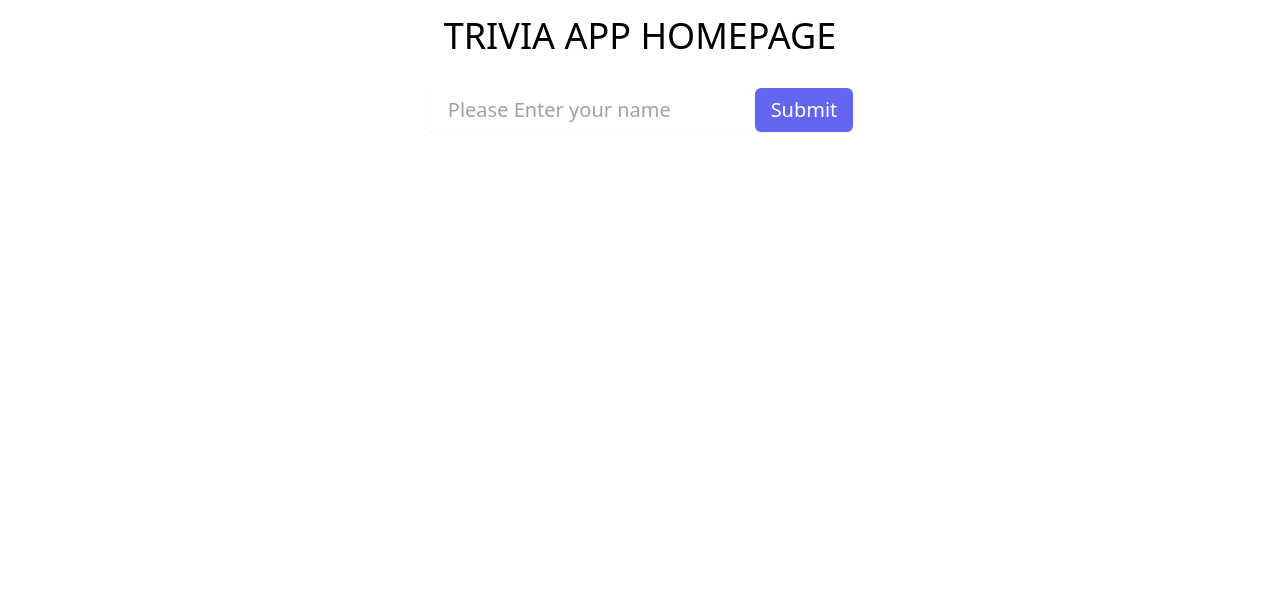
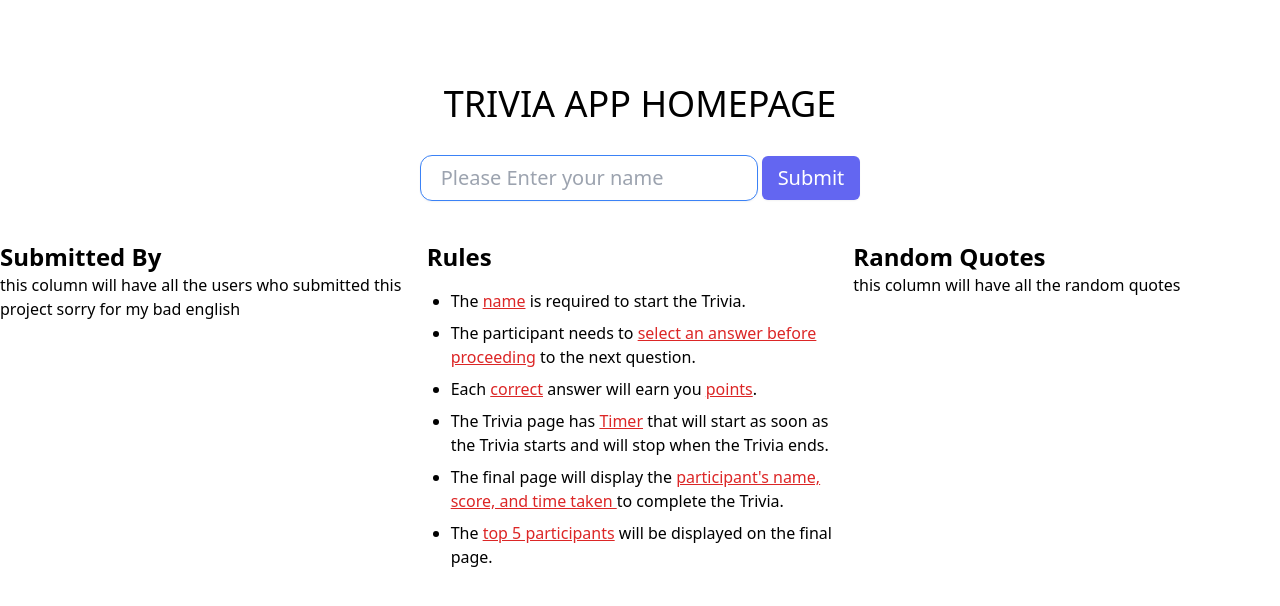
Before and after one commit to ayush475/trivia, a React (Vite) app in the folder frontend/: page / in a window 1280 px wide. Shown: the top 606 px of the page. Built offline with nearby package versions, Linux system fonts and the light colour scheme.

Commit message:
new changes stable added

```diff
--- a/frontend/src/components/Final.jsx
+++ b/frontend/src/components/Final.jsx
@@ -83,7 +83,10 @@ const Final = () => {
   ))}
 </div>
 
-      <span className="pt-4 mt-9 text-xl font-semibold text-align-center">Return to Homepage? <Link to='/'>here</Link> </span>
+<span className="pt-4 mt-9 text-xl font-semibold text-center">
+  Return to Homepage? <Link to="/" className="text-blue-500 hover:underline">here</Link>
+</span>
+
     </div>
   );
 };
--- a/frontend/src/components/Homepage.jsx
+++ b/frontend/src/components/Homepage.jsx
@@ -1,5 +1,5 @@
-import React,{useState} from 'react'
-import { BrowserRouter as Router, Route } from 'react-router-dom'
+import React, { useState } from "react";
+import { BrowserRouter as Router, Route } from "react-router-dom";
 
 const Homepage = () => {
   const [name, setName] = useState("");
@@ -10,23 +10,68 @@ const Homepage = () => {
     // Redirect to the next page with the user's name
     window.location.href = `/trivia?name=${name}`;
   };
+
   return (
-    <div className="container mx-auto mt-4">
+    <div className="container mx-auto mt-10 py-11">
       <h1 className="text-4xl text-center">TRIVIA APP HOMEPAGE</h1>
 
       <form onSubmit={handleSubmit} className="mt-4 text-center justify-center">
         <input
           type="text"
-        placeholder=" Please Enter your name"
+          placeholder="Please Enter your name"
           value={name}
           onChange={(event) => setName(event.target.value)}
-        className="rounded-md shadow-sm border-gray-300 focus:border-indigo-300 focus:ring-indigo-300 focus:ring-offset-2 focus:outline-none py-2 px-4 text-xl"
+          className="rounded-xl shadow-sm border border-blue-500 focus:border-indigo-300 focus:ring-indigo-300 focus:ring-offset-2 focus:outline-none py-2 px-5 mr-1 text-xl"
         />
 
-      <button type="submit" className="mt-4 text-white bg-indigo-500 rounded-md shadow-sm py-2 px-4 text-xl">Submit</button>
+        <button
+          type="submit"
+          className="mt-4 text-white bg-indigo-500 rounded-md shadow-sm py-2 px-4 text-xl"
+        >
+          Submit
+        </button>
       </form>
+
+      <div className="mt-10 flex flex-wrap">
+        <div className="w-full lg:w-1/3">
+          <h2 className="text-2xl font-bold">Submitted By</h2>
+          <p>
+            this column will have all the users who submitted this project sorry
+            for my bad english
+          </p>
+          {/* Content for the "Submitted By" column */}
         </div>
-  )
-}
+        <div className="w-full lg:w-1/3">
+          <h2 className="text-2xl font-bold">Rules</h2>
+          <ul className="list-disc pl-6 mt-4 justify-center">
+            <li className="mb-2">
+              The <span className="text-red-600 underline">name</span> is required to start the Trivia.
+            </li>
+            <li className="mb-2">
+              The participant needs to <span className="text-red-600 underline">select an answer before proceeding</span>  to the next question.
+            </li>
+            <li className="mb-2">Each <span className="text-red-600 underline">correct</span> answer will earn you <span className="text-red-600 underline">points</span>.</li>
+            <li className="mb-2">
+              The Trivia page has <span className="text-red-600 underline">Timer</span> that will start as soon as the Trivia starts and will stop when the Trivia ends.
+            </li>
+        <li className="mb-2">
+          The final page will display the <span className="text-red-600 underline">participant's name, score, and time taken </span>to complete the Trivia.
+        </li>
+        <li className="mb-2">
+          The <span className="text-red-600 underline">top 5 participants</span> will be displayed on the final page.
+        </li>
 
-export default Homepage
+          </ul>
+          {/* Content for the "Rules" column */}
+        </div>
+        <div className="w-full lg:w-1/3">
+          <h2 className="text-2xl font-bold">Random Quotes</h2>
+          <p>this column will have all the random quotes</p>
+          {/* Content for the "Lorem Ipsum" column */}
+        </div>
+      </div>
+    </div>
+  );
+};
+
+export default Homepage;
--- a/frontend/src/components/Trivia.jsx
+++ b/frontend/src/components/Trivia.jsx
@@ -71,15 +71,7 @@ const Trivia = () => {
     };
   }, []);
 
-  // const handleOptionClick = (optionIndex) => {
-  //   if (selectedOption === null) {
-  //     setSelectedOption(optionIndex);
-  //     const currentQuestion = questions[currentQuestionIndex];
-  //     if (currentQuestion.answer === optionIndex) {
-  //       setScore(score + 1);
-  //     }
-  //   }
-  // };
+
   const handleOptionClick = (optionIndex) => {
     setSelectedOption(optionIndex);
     const currentQuestion = questions[currentQuestionIndex];
@@ -108,18 +100,19 @@ const Trivia = () => {
 
   return (
     <div className="relative">
-    <h1 className="text-4xl text-center">Trivia Questions for {name}</h1>
+    <h1 className="text-2xl lg:text-4xl text-center font-bold mt-10">Trivia Questions for<span className="text-2xl lg:text-4xl px-1 underline text-blue">{name}</span></h1>
+
     {questions.length > 0 && !quizCompleted ? (
       <div className="w-full max-w-md mx-auto mt-10">
-        <h2 className="mb-4">
+        <h2 className="text-lg lg:text-xl mb-4">
           {questions[currentQuestionIndex].question}
         </h2>
-        <div className="grid grid-cols-2 gap-4">
+        <div className="grid grid-cols-1 lg:grid-cols-2 gap-4">
           {questions[currentQuestionIndex].options.map((option, index) => (
             <div
   key={index}
   className={[
-                "py-2 border-b border-gray-200 cursor-pointer hover:bg-blue-200 transition ease-in-out duration-500",
+    "py-2 border-b border-solid border-blue-500 cursor-pointer hover:bg-blue-200 transition ease-in-out duration-500",
     selectedOption === index ? "selected bg-blue-500" : "",
   ].join(" ")}
   onClick={() => handleOptionClick(index)}
@@ -133,25 +126,33 @@ const Trivia = () => {
   <button className="mt-6 text-gray-900 font-bold bg-white hover:bg-blue-400 py-2 px-4 rounded border border-solid border-gray-500" onClick={handleNextQuestion}>
     Next Question
   </button>
-
 )}
-    <p className="mt-4 text-gray-500 absolute top-0 right-0 border border-solid border-blue-500 px-4 py-2">
+<div className="mt-2 px-0">
+  <p className="w-1/2 border-blue-500 border-double border-4 px-4 py-2 rounded-lg hover:bg-blue-300">
     Timer: {time} seconds
   </p>
+</div>
+
+
+
+
 
       </div>
     ) : (
-        <div className="w-full max-w-md mx-auto mt-10">
-        <h2 className="text-center text-gray-500">Quiz Completed!</h2>
-        <p className="text-gray-500">Your score: {score}</p>
-        <p className="text-gray-500">Total time taken: {totalTime} seconds</p>
-        <button className="mt-6 text-gray-900 font-bold bg-white hover:bg-gray-100 py-2 px-4 rounded cursor-pointer border border-solid border-red-500" onClick={handleSubmit}>
+      <div className="w-full max-w-md mx-auto mt-10 bg-gray-300 p-6 rounded-lg">
+      <h2 className="text-center text-gray-500 text-2xl mb-4">Quiz Completed!</h2>
+      <p className="text-gray-600 text-lg mb-2">Your score: <span className="text-black text-2xl">{score}</span> </p>
+      <p className="text-gray-600 text-lg mb-4">Total time taken: <span className="text-black text-2xl">{totalTime} </span> seconds</p>
+      <button className="mt-6  text-gray-900 font-bold bg-white hover:bg-gray-200 py-2 px-4 rounded cursor-pointer border border-solid border-red-500">
         Let's see the report card
       </button>
+    </div>
 
-      </div>
+
+
     )}
   </div>
+
   );
 };
 
```
Lines whose indentation alone changed are shown as unchanged.
